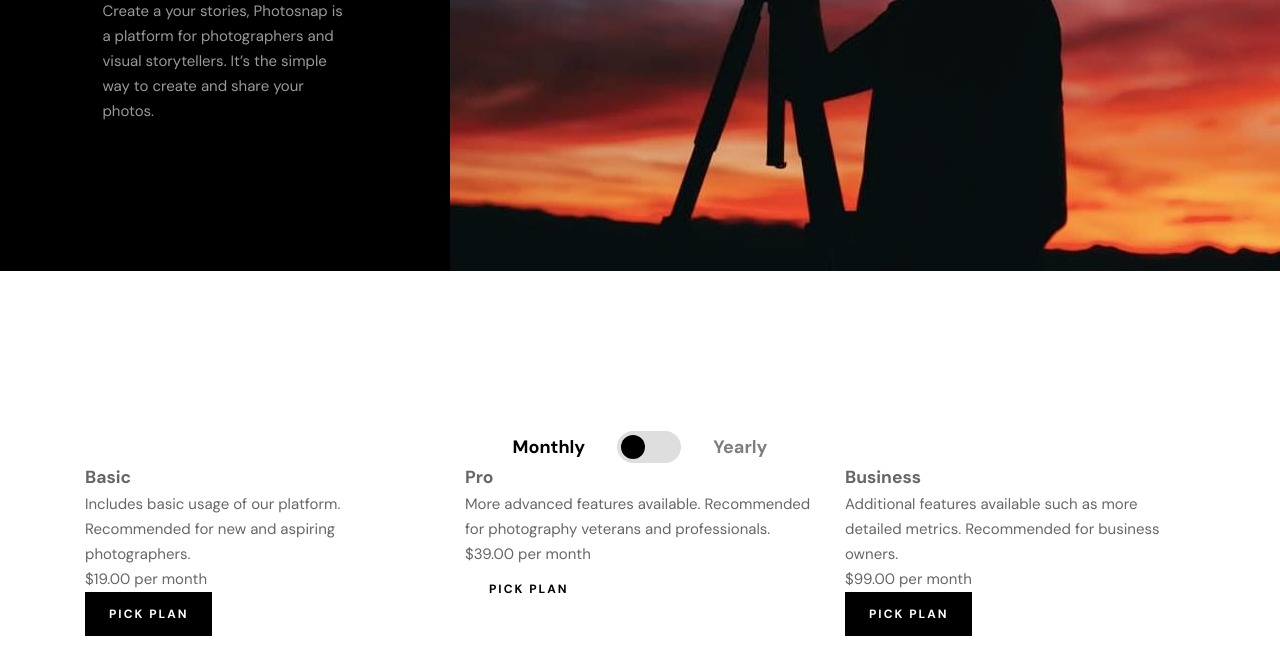
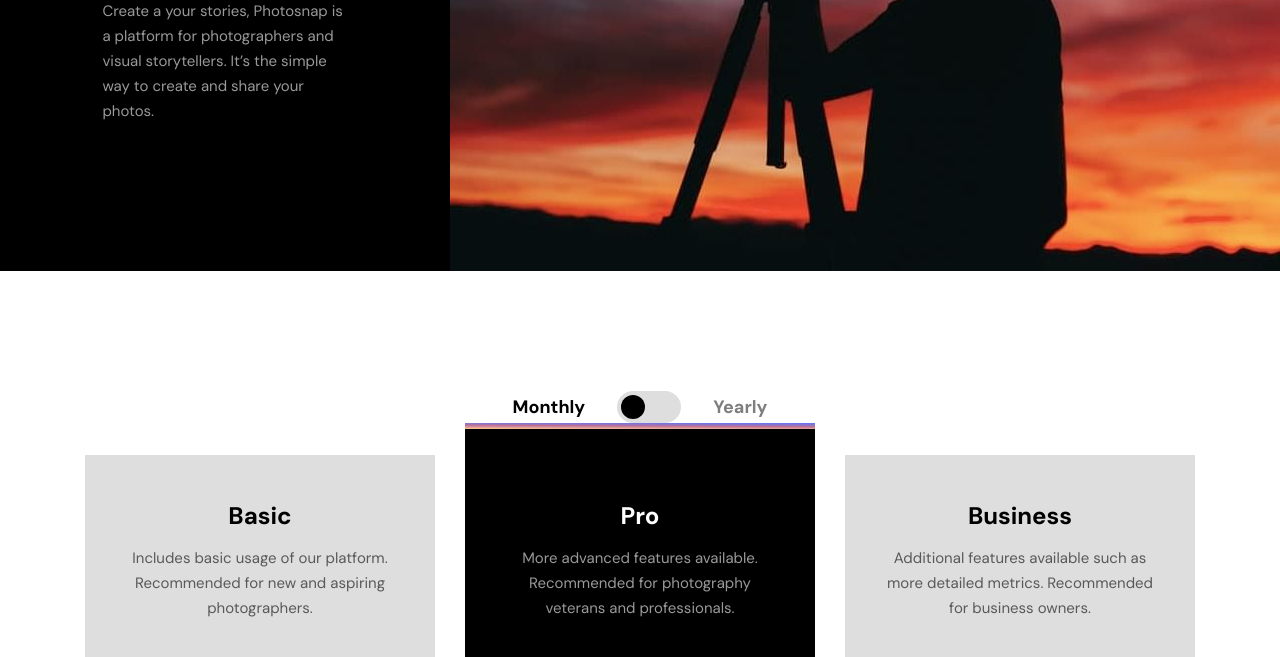
Before and after one commit to karolbanat/photosnap-multi-page-website, a website: page pricing.html in a window 1280 px wide. Shown: the part 295-952 px from the top of the page. Drawn offline with Linux system fonts and the light colour scheme.

Commit message:
Plan card styling

```diff
--- a/pricing.html
+++ b/pricing.html
@@ -97,7 +97,7 @@
 
         <!-- pricing section start -->
         <section class="section-spacer"
-                 data-space="large">
+                 data-space="medium">
             <h2 class="visually-hidden">Plans</h2>
             <div class="container">
                 <!-- plan billing switch -->
@@ -116,7 +116,7 @@
                 </div>
                 <!-- plan billing switch end -->
 
-                <ul class="triple-grid"
+                <ul class="triple-grid align-center-vertical"
                     data-gap="tight">
                     <!-- basic plan card -->
                     <li>
--- a/src/sass/components/cards/_index.scss
+++ b/src/sass/components/cards/_index.scss
@@ -1,2 +1,3 @@
 @forward './story-card';
 @forward './feature-card';
+@forward './plan-card';
--- /dev/null
+++ b/src/sass/components/cards/_plan-card.scss
@@ -0,0 +1,97 @@
+@use '../../abstracts/mixins' as mxn;
+
+.plan-card {
+	--card-padding-block: 4.8rem;
+	--card-padding-block-increase: 0rem;
+	--card-padding-inline: 3.6rem;
+	--card-bg: var(--clr-neutral-400);
+	--card-text: var(--clr-neutral-960);
+	--card-heading: var(--clr-neutral-900);
+
+	/* layout */
+	display: grid;
+	gap: 4rem;
+	/* sizing */
+	padding-inline: var(--card-padding-inline);
+	padding-block: calc(var(--card-padding-block) + var(--card-padding-block-increase));
+	text-align: center;
+	/* appearance */
+	background-color: var(--card-bg);
+	color: var(--card-text);
+	@include mxn.mq(small) {
+		--card-padding-inline: 4rem;
+		grid-template-columns: repeat(2, 1fr);
+		column-gap: 5.4rem;
+		row-gap: 3.2rem;
+		text-align: start;
+
+		& > :nth-child(2n) {
+			text-align: end;
+		}
+	}
+	@include mxn.mq(large) {
+		grid-template-columns: 1fr;
+		column-gap: 4rem;
+		row-gap: 4rem;
+		text-align: center;
+
+		& > :nth-child(2n) {
+			text-align: inherit;
+		}
+	}
+
+	/* card elements */
+	&__heading,
+	&__price {
+		font-weight: var(--fw-bold);
+		color: var(--card-heading);
+	}
+
+	&__heading {
+		margin-bottom: 0.75em;
+		font-size: var(--fz-600);
+		line-height: 1.05;
+	}
+
+	&__price {
+		font-size: var(--fz-800);
+		line-height: 1.2;
+		letter-spacing: var(--ls-400);
+	}
+
+	&__billing span {
+		display: block;
+	}
+
+	/* card modifiers */
+	&--highlighted {
+		--card-bg: var(--clr-neutral-900);
+		--card-text: var(--clr-neutral-160);
+		--card-heading: var(--clr-neutral-100);
+		@include mxn.mq(large) {
+			--card-padding-block-increase: 3.2rem;
+		}
+
+		position: relative;
+
+		/* line at the top of the card */
+		&::before {
+			--line-size: 0.6rem;
+			content: '';
+			position: absolute;
+			top: 0;
+			left: 0;
+			width: 100%;
+			height: var(--line-size);
+			background-image: var(--accent-gradient-400);
+			@include mxn.mq(small) {
+				width: var(--line-size);
+				height: 100%;
+			}
+			@include mxn.mq(large) {
+				width: 100%;
+				height: var(--line-size);
+			}
+		}
+	}
+}
--- a/src/sass/layout/_grid.scss
+++ b/src/sass/layout/_grid.scss
@@ -1,5 +1,11 @@
 @use '../abstracts/mixins' as mxn;
 
+/* additions */
+.align-center-vertical {
+	align-items: center;
+}
+
+/* layouts */
 .uneven-grid {
 	display: grid;
 	grid-auto-flow: dense;
```
Also changed, not shown: src/sass/components/_switch.scss (+7 -0 lines), dist/css/main.min.css.
